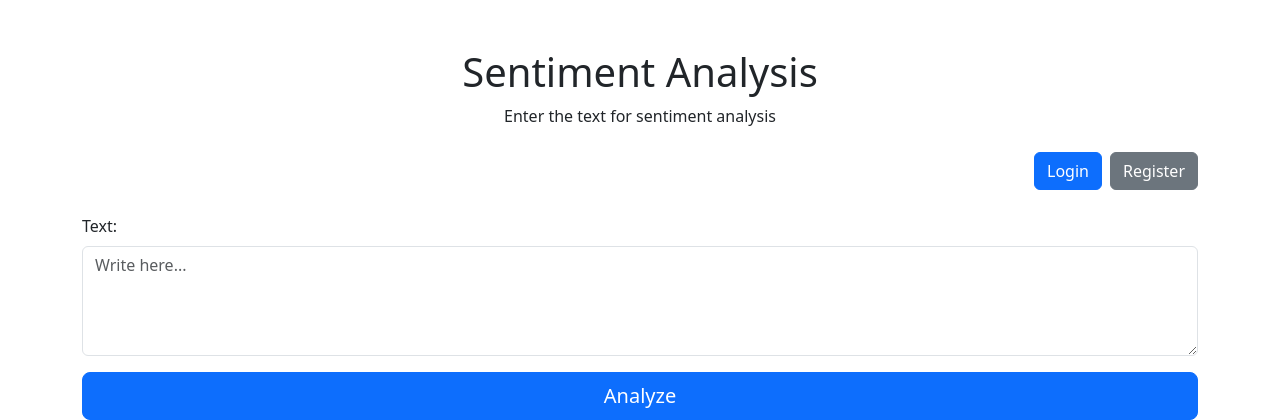
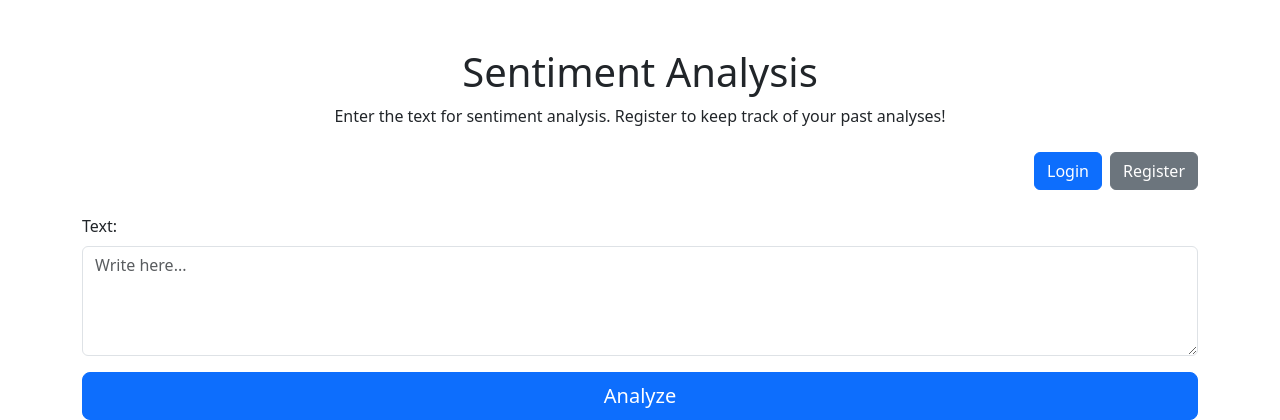
Before and after one commit to MatteoLucerni/django-sentiment-analysis-webapp, a Django app: page / in a window 1280 px wide. Shown: the top 420 px of the page. Run offline with Django 5.2, Linux system fonts and the light colour scheme; some libraries are stand-ins or nearby versions.

Commit message:
feat: added under title in home template in core app

```diff
--- a/core/templates/core/home.html
+++ b/core/templates/core/home.html
@@ -27,7 +27,10 @@
     <div class="container mt-5">
       <div class="text-center">
         <h1>Sentiment Analysis</h1>
-        <p>Enter the text for sentiment analysis</p>
+        <p>
+          Enter the text for sentiment analysis. Register to keep track of your
+          past analyses!
+        </p>
       </div>
 
       {% if user.is_authenticated %}
```
